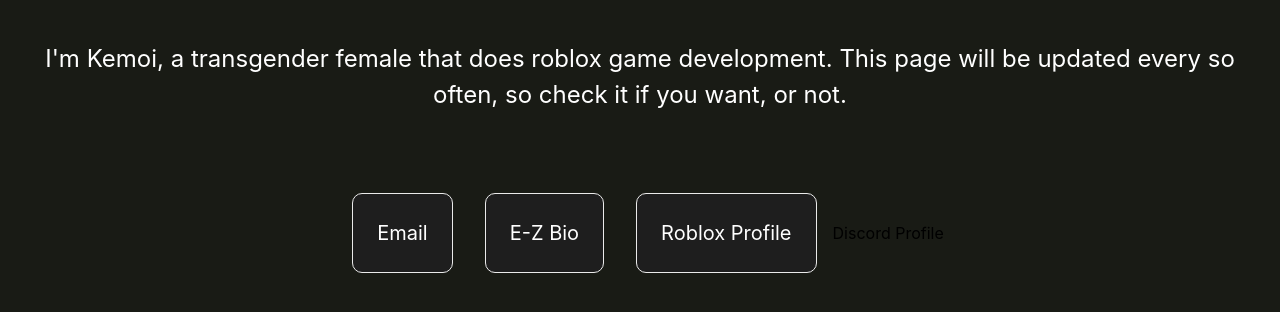
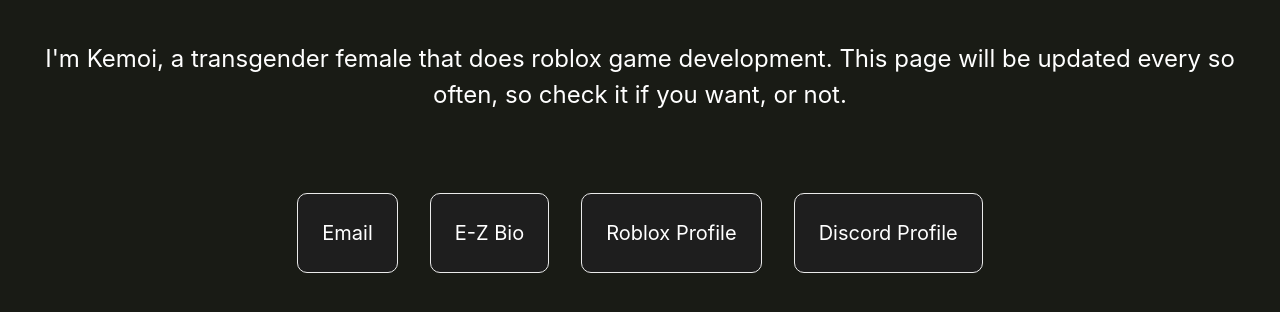
Before and after one commit to TheReactorDev/kemoi, a plain HTML site: page index.html in a window 1280 px wide. Shown: the part 304-616 px from the top of the page. Drawn offline with Linux system fonts and the light colour scheme.

Commit message:
Update index.html

```diff
--- a/index.html
+++ b/index.html
@@ -22,7 +22,7 @@
         <a href="https://www.roblox.com/users/1073925228/profile" class='card'>
           <p>Roblox Profile</p>
         </a>
-        <a href="https://discord.com/users/1182114886038343742">
+        <a href="https://discord.com/users/1182114886038343742" class='card'>
           <p>Discord Profile</p>
         </a>
       </section>
```
